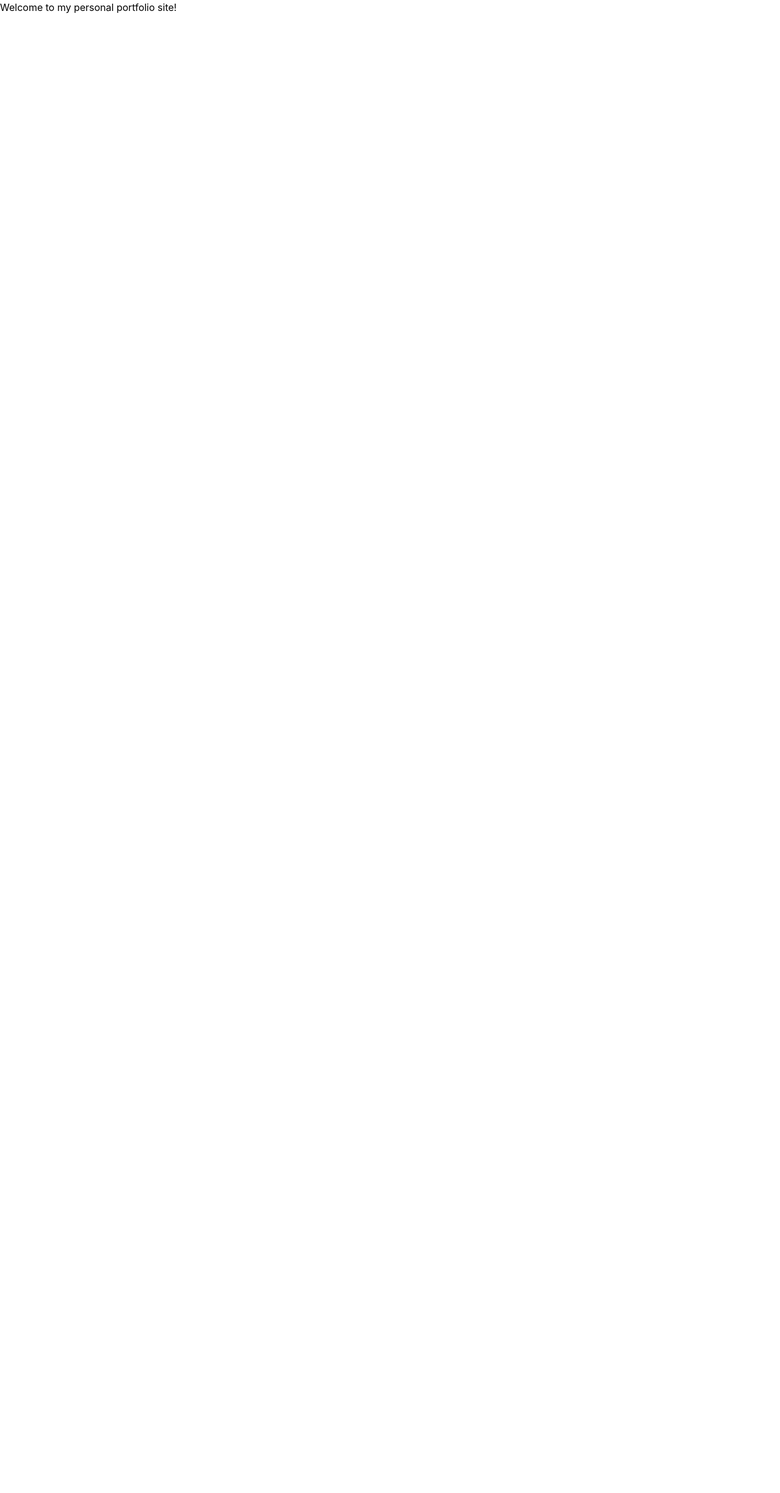
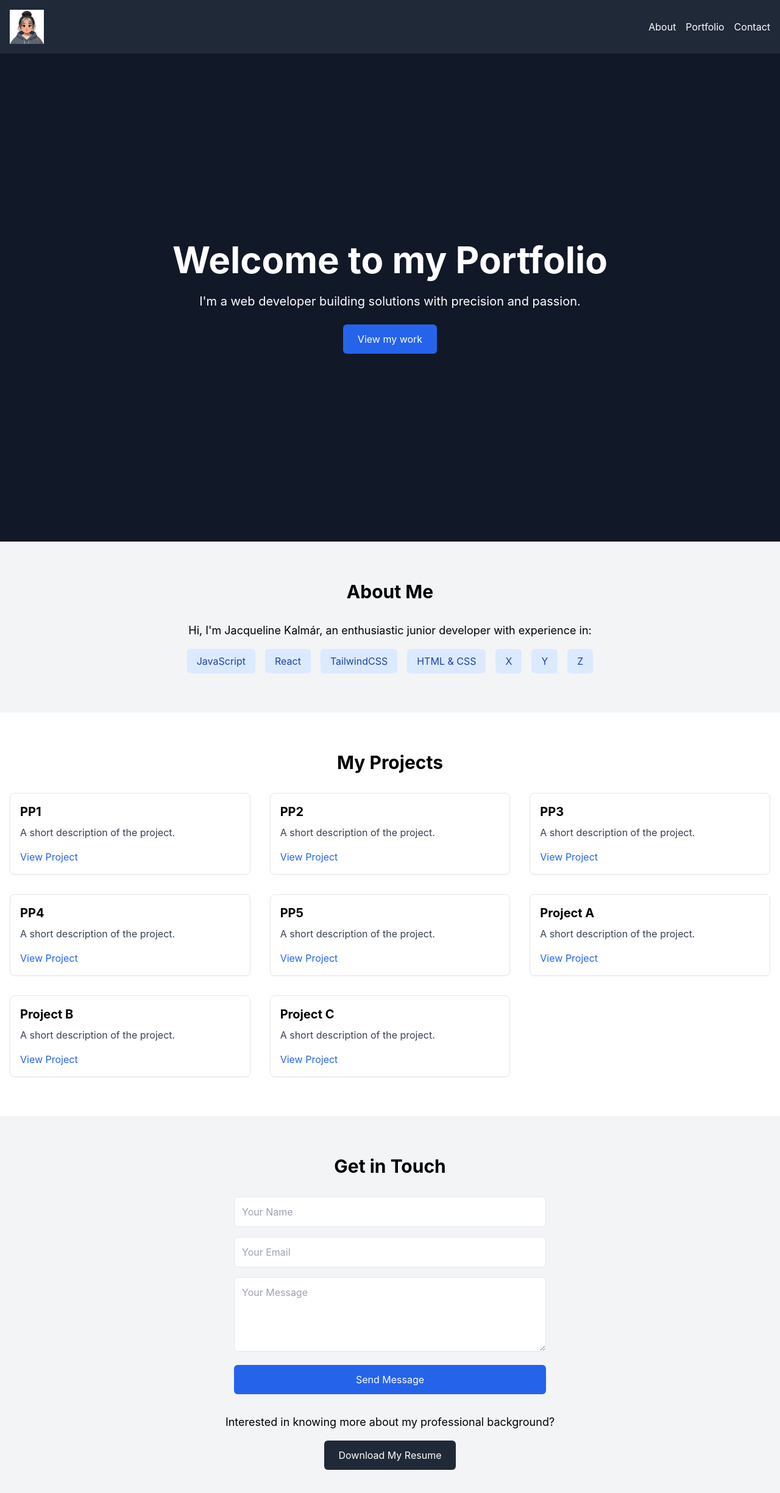
Before and after one commit to JaqiKal/code-cargo, a React (Create React App) app: page / in a window 1280 px wide. Shown: the top 2448 px of the page at 61% size. Before the commit the page ends 800 px from the top, so only its background shows below. Built offline with nearby package versions, Linux system fonts and the light colour scheme.

Commit message:
feat: Plan and outline portfolio sections
Defined structure for Header, Hero, About, Portfolio, and Contact.

Added navigation and placeholders for future development.

```diff
--- a/src/App.js
+++ b/src/App.js
@@ -1,9 +1,18 @@
-import React from 'react';
+import React from "react";
+import About from "./components/About";
+import Contact from "./components/Contact";
+import Header from "./components/Header";
+import Hero from "./components/Hero";
+import Portfolio from "./components/Portfolio";
 
 const App = () => {
   return (
     <div>
-      <h1>Welcome to my personal portfolio site!</h1>
+      <Header />
+      <Hero />
+      <About />
+      <Portfolio />
+      <Contact />
     </div>
   );
 };
--- /dev/null
+++ b/src/components/About.js
@@ -0,0 +1,44 @@
+/**
+ * About Component
+ *
+ * This component provides a brief bio and list of key skils.
+ *
+ * Features:
+ * - Section header
+ * - Paragraph describing the author
+ * - Skills displayed as styled tags
+ *
+ * Author: JaqiKal
+ * Date: Nov 2024
+ *
+ */
+
+import React from 'react'
+
+const About = () => {
+  return (
+    // Light background with padding for the About section
+    <section id="about" className="py-16 px-4 bg-gray-100">
+      <div className="container mx-auto">
+        {/* Section title */}
+        <h2 className="text-3xl font-bold text-center mb-8">About Me</h2>
+        {/* Short bio */}
+        <p className="text-lg text-center mb-4">
+          Hi, I'm Jacqueline Kalmár, an enthusiastic junior developer with experience in:
+        </p>
+        {/* Skills list */}
+        <ul className="flex flex-wrap justify-center space-x-4">
+          <li className="bg-blue-100 text-blue-800 px-4 py-2 rounded-md">JavaScript</li>
+          <li className="bg-blue-100 text-blue-800 px-4 py-2 rounded-md">React</li>
+          <li className="bg-blue-100 text-blue-800 px-4 py-2 rounded-md">TailwindCSS</li>
+          <li className="bg-blue-100 text-blue-800 px-4 py-2 rounded-md">HTML & CSS</li>
+          <li className="bg-blue-100 text-blue-800 px-4 py-2 rounded-md">X</li>
+          <li className="bg-blue-100 text-blue-800 px-4 py-2 rounded-md">Y</li>
+          <li className="bg-blue-100 text-blue-800 px-4 py-2 rounded-md">Z</li>
+        </ul>
+      </div>
+    </section>
+  );
+};
+
+export default About
--- /dev/null
+++ b/src/components/Contact.js
@@ -0,0 +1,67 @@
+/**
+ * Contact Component
+ *
+ * This component provides a contact form and a button to download your resume.
+ *
+ * Features:
+ * - Input fields for name, email, and message.
+ * - Button to submit the form.
+ * - Downloadable resume link.
+ *
+ * Author: JaqiKal
+ * Date: Nov 2024
+ */
+
+import React from "react";
+
+const Contact = () => {
+  return (
+    // Contact section with form and resume download link
+    <section id="contact" className="py-16 px-4 bg-gray-100">
+      <div className="container mx-auto">
+        {/* Section title */}
+        <h2 className="text-3xl font-bold text-center mb-8">Get in Touch</h2>
+        {/* Contact form */}
+        <form className="max-w-lg mx-auto space-y-4">
+          <input
+            type="text"
+            placeholder="Your Name"
+            className="w-full p-3 border rounded-md"
+          />
+          <input
+            type="email"
+            placeholder="Your Email"
+            className="w-full p-3 border rounded-md"
+          />
+          <textarea
+            placeholder="Your Message"
+            rows="4"
+            className="w-full p-3 border rounded-md"
+          />
+          <button
+            type="submit"
+            className="w-full py-3 bg-blue-600 text-white rounded-md hover:bg-blue-700"
+          >
+            Send Message
+          </button>
+        </form>
+
+        {/* Resume download link */}
+        <div className="text-center mt-8">
+          <p className="mb-4 text-lg">
+            Interested in knowing more about my professional background?
+          </p>
+          <a
+            href="/Resume.pdf"
+            download
+            className="inline-block px-6 py-3 bg-gray-800 text-white rounded-md hover:bg-gray-900"
+          >
+            Download My Resume
+          </a>
+        </div>
+      </div>
+    </section>
+  );
+};
+
+export default Contact;
--- /dev/null
+++ b/src/components/Header.js
@@ -0,0 +1,64 @@
+/**
+ * Header  Component
+ *
+ * This component displays the navigation bar, including my name and
+ * links to different sections of the portfolio.
+ *
+ * Features:
+ * - Fixed at the top of the page (sticky).
+ * - Responsive navigation with links to different sections of the portfolio.
+ * - Hidden name for screen readers.
+ *
+ * Author: JaqiKal
+ * Date: Nov 2024
+ */
+
+import React from "react";
+// Import the logo from the assets folder
+import logo from "../assets/logo.webp";
+
+const Header = () => {
+  return (
+    // Fixed header with background and padding
+    <header className="bg-gray-800 text-white p-4 sticky top-0 z-50">
+      <div className="container mx-auto flex justify-between items-center">
+        {/* Logo and Name */}
+        <div className="flex items-center space-x-3">
+          {/* Logo */}
+
+          <a href="/" aria-label="Go to homepage">
+            <img
+              src={logo} // Use the imported logo
+              alt="Logo"
+              className="h-14 w-14" // Adjust size as needed
+            />
+          </a>
+          {/* Visually hidden name */}
+          <h1 className="sr-only">Jaqi</h1>
+        </div>
+        {/* Navigation links */}
+        <nav>
+          <ul className="flex space-x-4">
+            <li>
+              <a href="#about" className="hover:text-gray-300">
+                About
+              </a>
+            </li>
+            <li>
+              <a href="#portfolio" className="hover:text-gray-300">
+                Portfolio
+              </a>
+            </li>
+            <li>
+              <a href="#contact" className="hover:text-gray-300">
+                Contact
+              </a>
+            </li>
+          </ul>
+        </nav>
+      </div>
+    </header>
+  );
+};
+
+export default Header;
--- /dev/null
+++ b/src/components/Hero.js
@@ -0,0 +1,39 @@
+/**
+ * Hero Component
+ *
+ * This component serves as the introductory section of the portfolio.
+ *
+ * Features:
+ * - Large text for tagline
+ * - CTA button linking to the portfolio section
+ * - Centered layout for both mobile and desktop view
+ *
+ * Author: JaqiKal
+ * Date Nov 2024
+ */
+
+import React from 'react'
+
+const Hero = () => {
+  return (
+    // Full height section with a dark background
+    <section id="hero" className="bg-gray-900 text-white h-screen flex flex-col items-center justify-center">
+      <div className="text-center">
+        {/* Main tagline */}
+        <h1 className="text-4xl md:text-6xl font-bold">Welcome to my Portfolio</h1>
+        {/* Brief description */}
+        <p className="mt-6 text-lg md:text-xl">
+          I'm a web developer building solutions with precision and passion.
+        </p>
+        {/* CTA button */}
+        <div className="flex-grow"></div>
+        <a href="#portfolio"
+        className="mt-6 inline-block px-6 py-3 bg-blue-600 text-white rounded-md hover:bg-blue-700">
+          View my work
+          </a>
+      </div>
+    </section>
+    );
+};
+
+export default Hero
--- /dev/null
+++ b/src/components/Portfolio.js
@@ -0,0 +1,59 @@
+/**
+ * Portfolio Component
+ *
+ * This component showcases projects in a responsive grid layout.
+ *
+ * Features:
+ * - Section header.
+ * - Dynamically renders project cards.
+ * - Includes links to view project details.
+ *
+ * Author: JaqiKal
+ * Date: Nov 2024
+ */
+
+import React from "react";
+
+const Portfolio = () => {
+  // Array of projects
+  const projects = [
+    { title: "PP1", description: "A short description of the project.", link: "#" },
+    { title: "PP2", description: "A short description of the project.", link: "#" },
+    { title: "PP3", description: "A short description of the project.", link: "#" },
+    { title: "PP4", description: "A short description of the project.", link: "#" },
+    { title: "PP5", description: "A short description of the project.", link: "#" },
+    { title: "Project A", description: "A short description of the project.", link: "#" },
+    { title: "Project B", description: "A short description of the project.", link: "#" },
+    { title: "Project C", description: "A short description of the project.", link: "#" },
+  ];
+
+  return (
+    // Responsive grid layout
+    <section id="portfolio" className="py-16 px-4 bg-white">
+      <div className="container mx-auto">
+        {/* Section title */}
+        <h2 className="text-3xl font-bold text-center mb-8">My Projects</h2>
+        {/* Project cards */}
+        <div className="grid grid-cols-1 md:grid-cols-2 lg:grid-cols-3 gap-8">
+          {projects.map((project, index) => (
+            <div
+              key={index}
+              className="p-4 border rounded-lg shadow-sm hover:shadow-md transition"
+            >
+              <h3 className="text-xl font-bold mb-2">{project.title}</h3>
+              <p className="text-gray-700">{project.description}</p>
+              <a
+                href={project.link}
+                className="text-blue-600 hover:underline mt-4 block"
+              >
+                View Project
+              </a>
+            </div>
+          ))}
+        </div>
+      </div>
+    </section>
+  );
+};
+
+export default Portfolio;
```
Also changed, not shown: src/assets/logo.webp (added).
